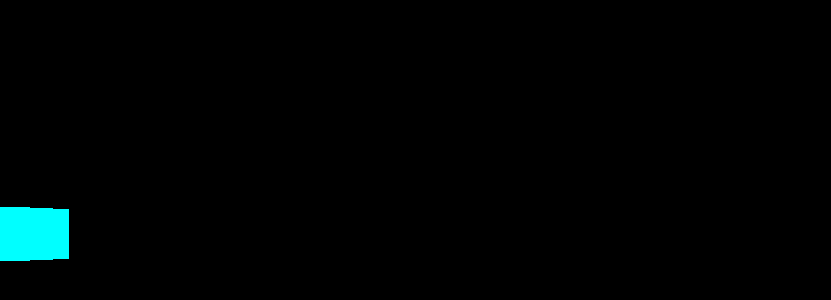
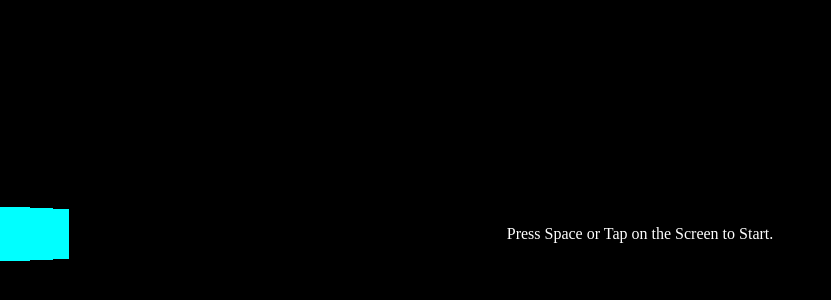
Before and after one commit to yahyashareef48/flappy-berd, a website built with Vite: page index.html in a window 1280 px wide. Shown: the part 166-466 px from the top of the page, without its empty margins (0-831 px from the left). Built offline with nearby package versions, Linux system fonts and the light colour scheme.

Commit message:
added start text

```diff
--- a/src/main.ts
+++ b/src/main.ts
@@ -1,16 +1,17 @@
 import * as THREE from "three";
+import { CSS2DRenderer, CSS2DObject } from "three/addons/renderers/CSS2DRenderer.js";
 import WebGL from "three/addons/capabilities/WebGL.js";
 import jump from "./utils/jump";
 import boxMovement from "./utils/boxMovement";
+import { paragraph } from "./utils/paragraph";
 
 let startGame = false; // Flag to determine if the game has started or not
 
-// Create a new scene
-const scene = new THREE.Scene();
+const scene = new THREE.Scene(); // Create a new scene
 
 // Create a camera to view the scene
 const camera = new THREE.PerspectiveCamera(75, innerWidth / innerHeight, 0.1, 1000);
-camera.lookAt(0, 0, 0); // Make the camera look towards the center of the scene
+camera.lookAt(0, 0, 0); // Set the camera to look towards the center of the scene
 camera.position.z = 10; // Set the camera's position along the z-axis
 
 // Create a renderer to display the scene
@@ -27,6 +28,17 @@ const box = new THREE.Mesh(boxGeometry, blueMaterial);
 box.position.x = -12; // Set the initial position of the box
 scene.add(box); // Add the box to the scene
 
+// Create a renderer for 2D labels
+const labelRenderer = new CSS2DRenderer();
+labelRenderer.setSize(innerWidth, innerHeight);
+labelRenderer.domElement.style.position = "absolute";
+labelRenderer.domElement.style.top = "0px";
+document.body.appendChild(labelRenderer.domElement);
+
+// Create a start text object and add it to the scene
+const startText = new CSS2DObject(paragraph("Press Space or Tap on the Screen to Start."));
+!startGame && scene.add(startText);
+
 // Listen for key presses
 addEventListener("keydown", (e) => {
   if (e.code === "Space") {
@@ -41,15 +53,18 @@ function animate() {
   requestAnimationFrame(animate); // Request the next animation frame
 
   if (startGame) {
+    scene.remove(startText); // Remove the start text from the scene when the game starts
     boxMovement(box); // Update the position of the box only if the game has started
   }
 
   // Check if the box's vertical position is below -20 or above 20
   if (box.position.y < -20 || box.position.y > 20) {
-    startGame = false; // If so, the game should be stopped
+    scene.add(startText);
+    startGame = false; // Stop the game if the box goes out of bounds
     box.position.y = 0; // Reset the box's vertical position to 0
   }
 
+  labelRenderer.render(scene, camera);// Render 2D labels in the scene
   renderer.render(scene, camera); // Render the scene with the camera
 }
 
--- a/src/style.css
+++ b/src/style.css
@@ -2,3 +2,7 @@
   margin: 0;
   padding: 0;
 }
+
+.text {
+  color: white;
+}
--- /dev/null
+++ b/src/utils/paragraph.ts
@@ -0,0 +1,6 @@
+export function paragraph(text: string) {
+  const p = document.createElement("p");
+  p.textContent = text;
+  p.setAttribute("class", "text");
+  return p;
+}
```
